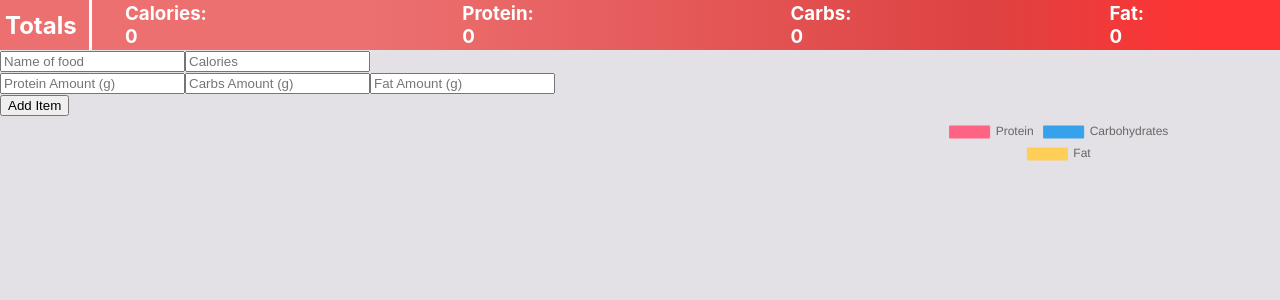
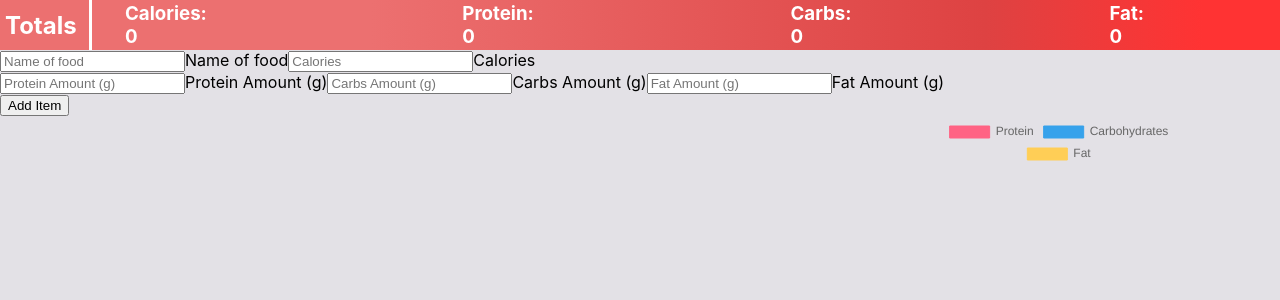
Before and after one commit to jac-mac/calorie-tracker, a React (Create React App) app: page / in a window 1280 px wide. Shown: the top 300 px of the page. Built offline with nearby package versions, Linux system fonts and the light colour scheme; the HTML template or start-up script is replaced by a standard one.

Commit message:
Normalized the graph data. Added labels to InputFields

```diff
--- a/src/components/Food/NewFoodForm.js
+++ b/src/components/Food/NewFoodForm.js
@@ -9,14 +9,18 @@ export default function NewFoodForm(props) {
     const [foodProtein, setFoodProtein] = useState('')
     const [foodCarbs, setFoodCarbs] = useState('')
     const [foodFat, setFoodFat] = useState('')
+    const [formValidity, setFormValidity] = useState(false)
 
     const submitHandler = (event) => {
         event.preventDefault()
+        if(!formValidity) {
+            alert('Invalid Form!')
+        }
         const newFood = {
             id: Math.random(),
             name: foodName,
             calories: foodCalories,
-            protein: parseInt(foodProtein),
+            protein: foodProtein,
             carbs: foodCarbs,
             fat: foodFat
         }
@@ -52,13 +56,13 @@ export default function NewFoodForm(props) {
         <div>
             <form onSubmit={submitHandler}>
                 <div className='form-base'>
-                    <InputField placeholder='Name of food' type='text' onChange={nameChangeHandler} value={foodName}/>
-                    <InputField placeholder='Calories' type='number' onChange={calorieChangeHandler} value={foodCalories}/>
+                    <InputField placeholder='Name of food' type='text' onChange={nameChangeHandler} value={foodName} id='name'/>
+                    <InputField placeholder='Calories' type='number' onChange={calorieChangeHandler} value={foodCalories} id='calories'/>
                 </div>
                 <div className='form-macros'>
-                    <InputField placeholder='Protein Amount (g)' type='number' onChange={proteinChangeHandler} value={foodProtein}/>
-                    <InputField placeholder='Carbs Amount (g)' type='number' onChange={carbsChangeHandler} value={foodCarbs}/>
-                    <InputField placeholder='Fat Amount (g)' type='number' onChange={fatChangeHandler} value={foodFat}/>
+                    <InputField placeholder='Protein Amount (g)' type='number' onChange={proteinChangeHandler} value={foodProtein} id='protein'/>
+                    <InputField placeholder='Carbs Amount (g)' type='number' onChange={carbsChangeHandler} value={foodCarbs} id='carbs'/>
+                    <InputField placeholder='Fat Amount (g)' type='number' onChange={fatChangeHandler} value={foodFat} is='fat'/>
                 </div>
                 <button type='submit'>Add Item</button>
             </form>
--- a/src/components/Graph/Graph.js
+++ b/src/components/Graph/Graph.js
@@ -7,7 +7,8 @@ export default function Graph(props) {
         datasets: [
           {
             label: '# of Votes',
-            data: [props.data.protein, props.data.carbs, props.data.fat],
+            // data: [props.data.protein, props.data.carbs, props.data.fat],
+            data: [props.data.protein/(props.data.protein+props.data.carbs+props.data.fat)*100, props.data.carbs/(props.data.protein+props.data.carbs+props.data.fat)*100, props.data.fat/(props.data.protein+props.data.carbs+props.data.fat)*100],
             backgroundColor: [
               'rgba(255, 99, 132, 1)',
               'rgba(54, 162, 235, 1)',
@@ -24,15 +25,8 @@ export default function Graph(props) {
       };
     return (
         <div>
-            <Doughnut data={data} options={
-              {tooltips: {
-                callbacks: {
-                  label: function(tooltipItem, chartData) {
-                    return chartData.labels[tooltipItem.index] + ': ' + chartData.datasets[0].data[tooltipItem.index] + '%'
-                  }
-                }
-              }}
-            }
+            <Doughnut data={data}
+
             />
         </div>
     )
--- a/src/components/common/InputField.js
+++ b/src/components/common/InputField.js
@@ -2,6 +2,9 @@ import './InputField.css'
 
 export default function InputField(props) {
     return (
-        <input placeholder={props.placeholder} type={props.type} onChange={props.onChange} value={props.value}></input>
+        <div style={{display: 'inline'}}>
+            <input placeholder={props.placeholder} type={props.type} onChange={props.onChange} value={props.value} id={props.id} required></input>
+            <label for={props.id}>{props.placeholder}</label>
+        </div>
     )
 }
```
Also changed, not shown: 1 other file (tests, documents, lock files or other folders).
